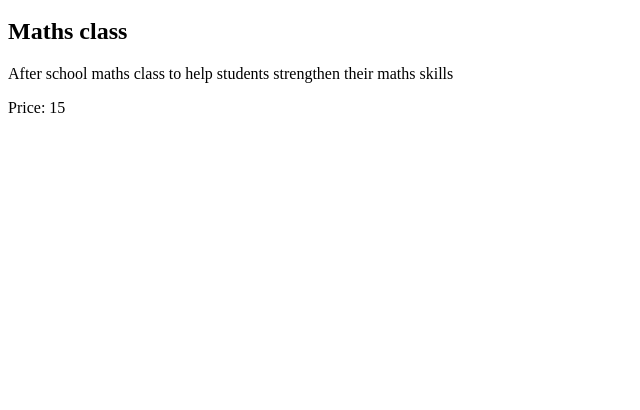
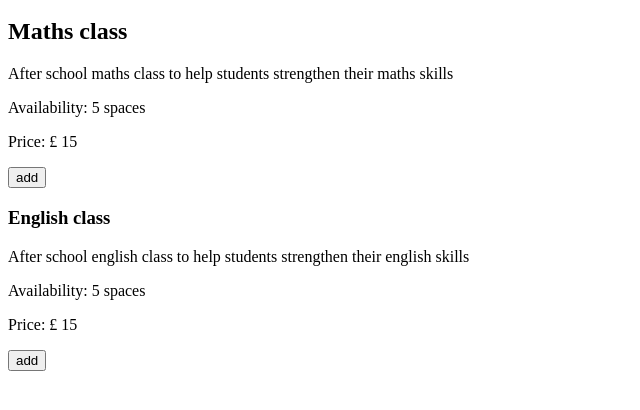
Before and after one commit to leonrm1325/CW1, a plain HTML site: page CW1.html in a window 1280 px wide. Shown: the part 48-458 px from the top of the page, without its empty margins (0-640 px from the left). Drawn offline with nearby package versions, Linux system fonts and the light colour scheme.

Commit message:
added english class item and add buttons

```diff
--- a/CW1.html
+++ b/CW1.html
@@ -11,9 +11,19 @@
                 <h1 v-text="sitename"></h1>
             </header>
             <main>
+                <!--vue.js for the maths products-->
                 <h2 v-text="mathsProduct.title"></h2>
                 <p v-text="mathsProduct.description"></p>
-                <p>Price: {{mathsProduct.price}}</p>
+                <p>Availability: {{mathsProduct.availability}} spaces</p>
+                <p>Price: £ {{mathsProduct.price}}</p>
+                <input type="button" value="add" v-on:click="addMaths">
+
+                <!--vue.js for the english products-->
+                <h3 v-text="englishProduct.title"></h3>
+                <p v-text="englishProduct.description"></p>
+                <p>Availability: {{englishProduct.availability}} spaces</p>
+                <p>Price: £ {{englishProduct.price}}</p>
+                <input type="button" value="add" v-on:click="addEnglish">
             </main>
         </div>
         <script type="text/javascript">
@@ -27,8 +37,33 @@
                     id:1,
                     title:'Maths class',
                     description:'After school maths class to help students strengthen their maths skills',
+                    availability:5,
                     price:15,
-                }
+                },
+
+                englishProduct:{
+                    id:2,
+                    title:'English class',
+                    description:'After school english class to help students strengthen their english skills',
+                    availability:5,
+                    price:15,
+                },
+
+                basket: [],
+                },
+                methods:{
+                    addMaths:function(){
+                        this.basket.push(this.mathsProduct.id)
+                    },
+
+                    addEnglish:function(){
+                        this.basket.push(this.englishProduct.id);
+                    }
+                },
+                computed:{
+                    cartItemCount:function(){
+                        return this.cart.length || "";
+                    }
                 }
             });
         </script>
```
